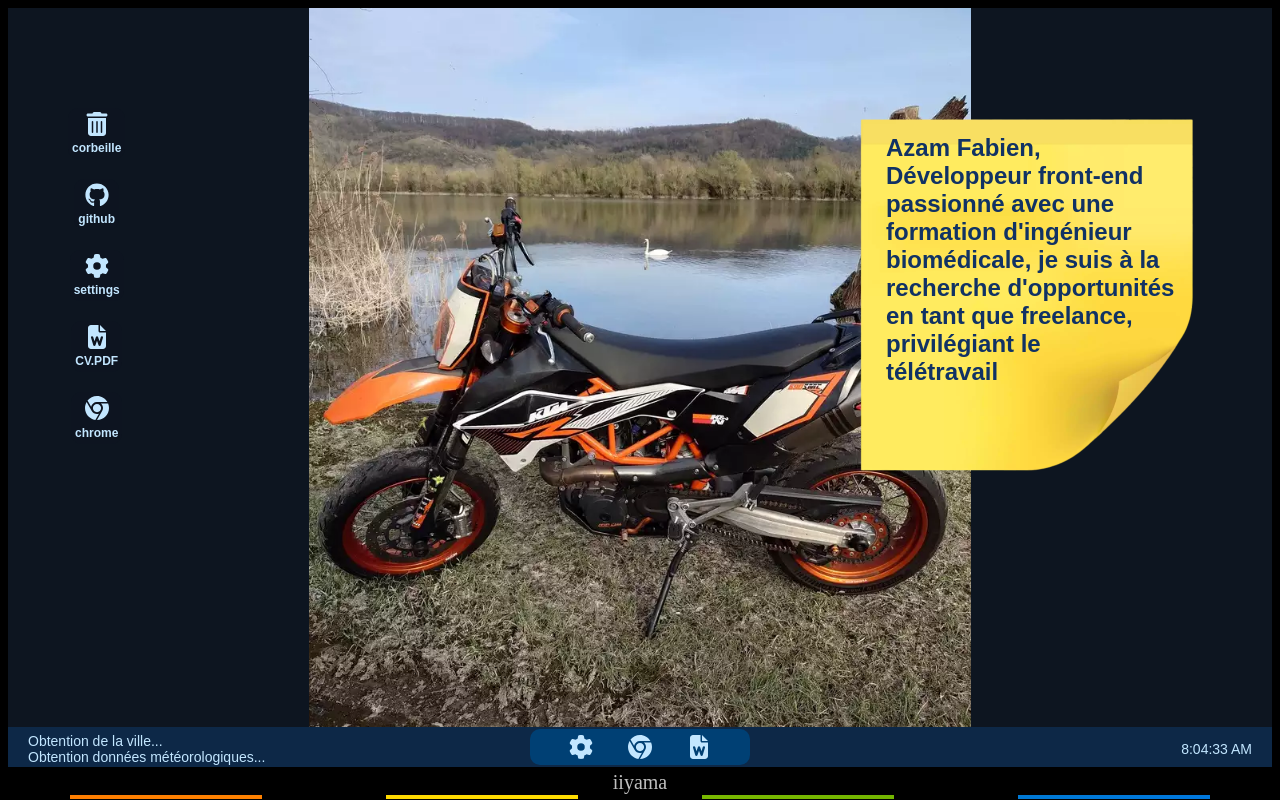
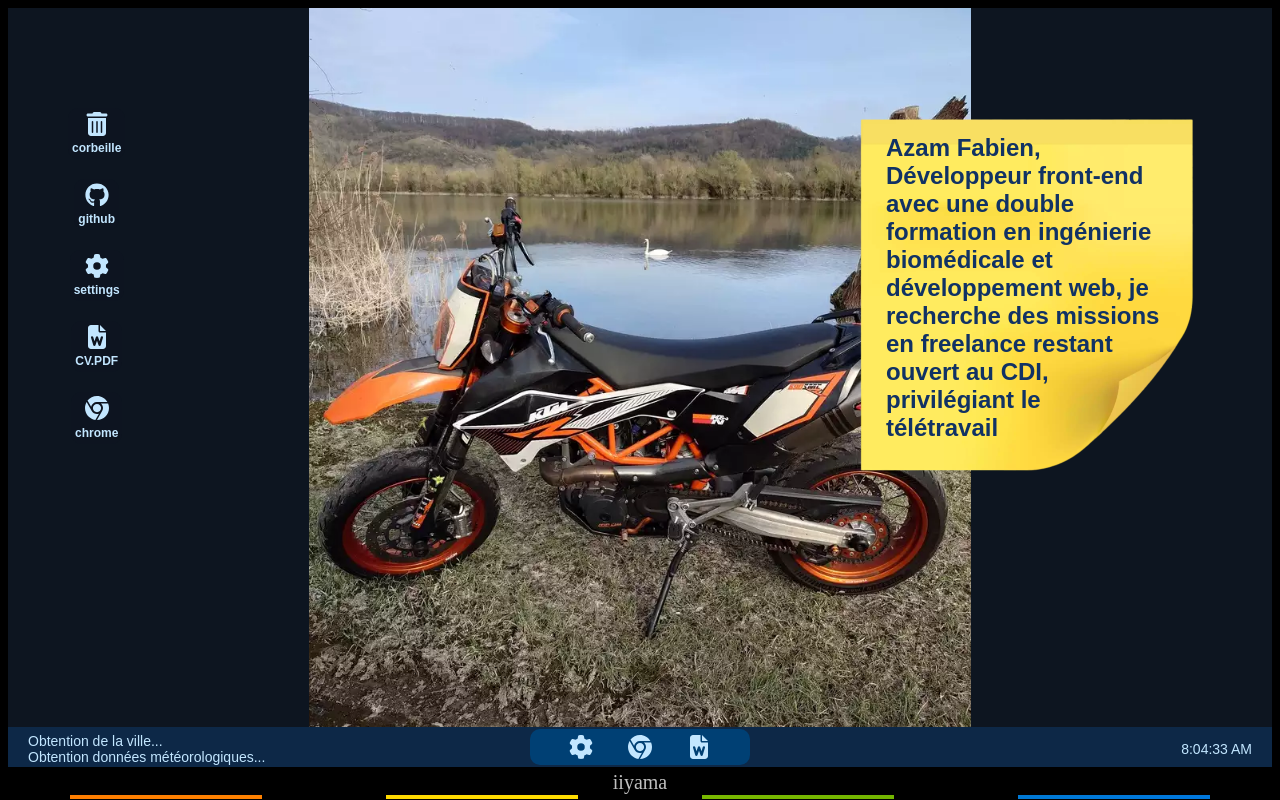
Before and after one commit to AZAM-Fabien/portfolio, a React (Vite) app: page / in a window 1280 px wide. Built offline with nearby package versions, Linux system fonts and the light colour scheme; no server answers; a web font is replaced by a local one.

Commit message:
modified description

```diff
--- a/src/pages/Home/Home.tsx
+++ b/src/pages/Home/Home.tsx
@@ -60,9 +60,7 @@ function Home() {
         <S.PostIt>
           <S.TextPostIt>
             {" "}
-            Azam Fabien, Développeur front-end passionné avec une formation
-            d'ingénieur biomédicale, je suis à la recherche d'opportunités en
-            tant que freelance, privilégiant le <br/> télétravail
+            Azam Fabien,  Développeur front-end avec une double formation en ingénierie biomédicale et développement web, je recherche des missions en freelance restant ouvert au CDI, <br/> privilégiant le <br/>télétravail
           </S.TextPostIt>
           <S.ImagePostIt src={`wallpaper/PostIt.webp`} alt="Post-It" />
         </S.PostIt>
--- a/src/pages/Home/Home_style.tsx
+++ b/src/pages/Home/Home_style.tsx
@@ -32,7 +32,7 @@ export const TextPostIt = styled.h1`
   font-size: 24px;
 
   @media (max-width: 1079px) {
-    font-size: 16px;
+    font-size: 14px;
     top: 50px;
     right: 64px;
     width: 174px;
--- a/src/pages/cvWord/cvWord.tsx
+++ b/src/pages/cvWord/cvWord.tsx
@@ -84,15 +84,7 @@ const CVWord: React.FC = () => {
                 <S.TextShrinkH2>Profil personnel</S.TextShrinkH2>
                 <S.ContainerInside>
                   <S.TextShrinkH3>
-                    Développeur front-end passionné avec une formation
-                    d'ingénieur biomédicale, je suis à la recherche
-                    d'opportunités en tant que freelance, privilégiant le
-                    télétravail ou la région parisienne. Ma formation m'a
-                    inculqué une rigueur scientifique, une capacité à résoudre
-                    des problèmes complexes et une attention minutieuse aux
-                    détails, des atouts que j'applique dans le développement
-                    web. Ouvert à des projets en français ou en anglais. Je
-                    reste réceptif à toute offre de CDD ou CDI.
+                    Développeur front-end dynamique avec une double formation en ingénierie biomédicale et développement web, je recherche des missions en freelance, privilégiant le télétravail ou la région parisienne. Rigoureux, ambitieux, et passionné par la résolution de problèmes complexes et l'apprentissage continue, j'applique ces qualités dans la création de solutions web innovantes. Ouvert à des projets en français ou en anglais, je suis également réceptif à des offres en CDD ou CDI.
                   </S.TextShrinkH3>
                 </S.ContainerInside>
               </S.ContainerProfile>
```
